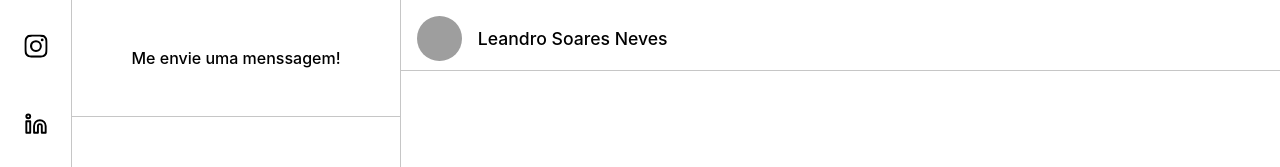
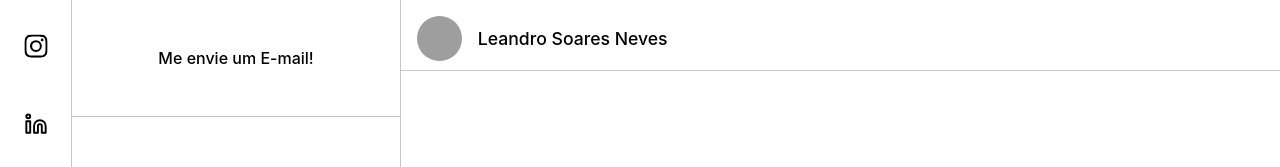
Before and after one commit to Leandro-pixel/Leandro_portfolio, a React (Vite) app: page /#/Dm in a window 1280 px wide. Shown: the top 167 px of the page. Built offline with nearby package versions, Linux system fonts and the light colour scheme; grey boxes are pictures that could not be loaded.

Commit message:
config deploy

```diff
--- a/src/routes/Dm.jsx
+++ b/src/routes/Dm.jsx
@@ -1,7 +1,7 @@
 import './Dm.css'
 
 import { Link } from 'react-router-dom';
-import { useEffect,useState } from 'react';
+import { useState } from 'react';
 
 import { BsInstagram } from "react-icons/bs";
 import { LuLinkedin } from "react-icons/lu";
@@ -76,7 +76,7 @@ const Dm = () => {
 
           <div className="dm-email">
             <div className="greetins">
-              Me envie uma menssagem!
+              Me envie um E-mail!
 
             </div>
             <p>Primeiro insira seus dados abaixo:</p>
--- a/vite.config.js
+++ b/vite.config.js
@@ -4,5 +4,5 @@ import react from '@vitejs/plugin-react'
 // https://vitejs.dev/config/
 export default defineConfig({
   plugins: [react()],
-  base: "/Leandro_Soares/",
+  //base: "/Leandro_Soares/",
 })
```
